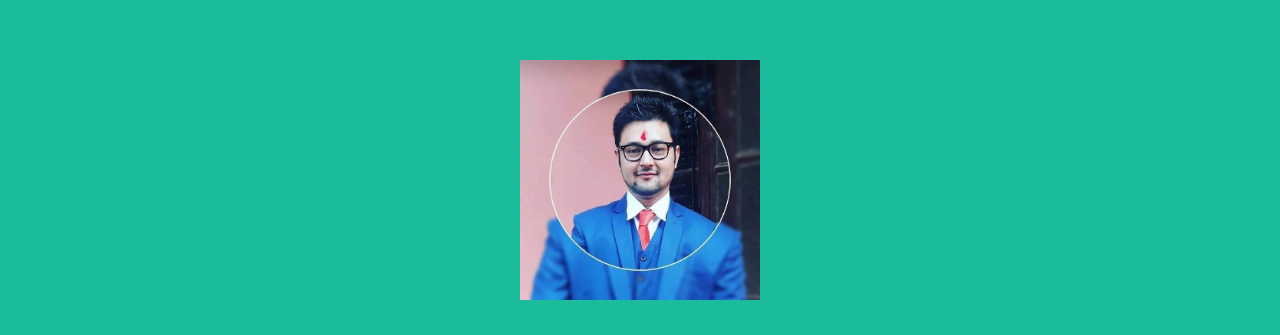
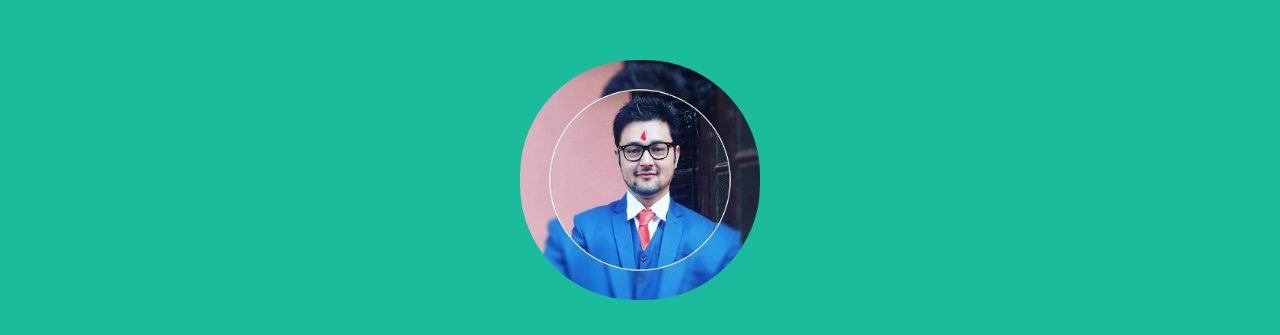
Before and after one commit to rupendrakhattri/rupendrakhattri, a plain HTML site: page index.html in a window 1280 px wide. Shown: the part 140-475 px from the top of the page. Drawn offline with nearby package versions, Linux system fonts and the light colour scheme.

Commit message:
Add files via upload

```diff
--- a/index.html
+++ b/index.html
@@ -24,7 +24,7 @@
         <header class="masthead bg-primary text-white text-center">
             <div class="container d-flex align-items-center flex-column">
                 <!-- Masthead Avatar Image-->
-                <img class="masthead-avatar mb-5" src="img.jpg" alt="..." />
+                <img class="masthead-avatar mb-5" src="img.png" alt="..." />
                 <!-- Masthead Heading-->
                 <h1 class="masthead-heading text-uppercase mb-0">Rupendra Khattri</h1>
                 <!-- Masthead Subheading-->
```
Also changed, not shown: img.png (added).
